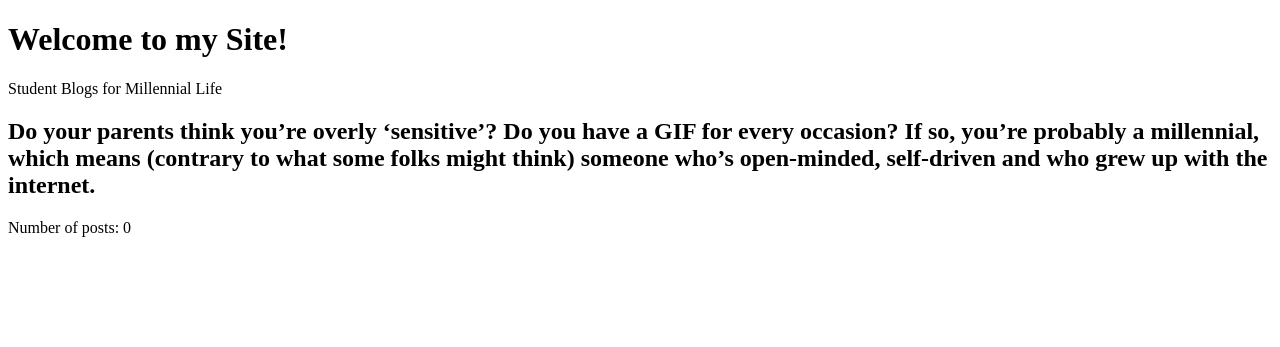
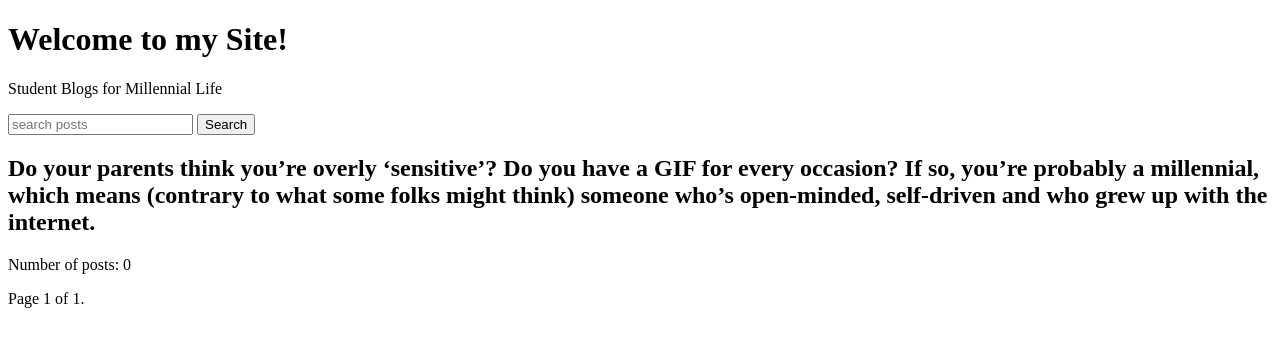
Before and after one commit to taksandes26/myblog, a Django app: page / in a window 1280 px wide. Shown: the top 347 px of the page. Run offline with Django 5.2, Linux system fonts and the light colour scheme; data that the repository does not hold is empty.

Commit message:
updated templates added search_post view and url

```diff
--- a/posts/templates/posts/post_detail.html
+++ b/posts/templates/posts/post_detail.html
@@ -10,10 +10,14 @@
 <p>{{ post.publish }}</p>
 <hr>
 <p>{{ post.content }}</p>
+
 {% include 'snippets/comment_form.html' %}
+
 {% with comments.count as total_comments %}
 <h2>Total Comments: {{total_comments }}</h2>
 {% endwith %}
+
+<p><a href="{% url 'share_post' post_id=post.id %}">Share Post</a> </p>
 
 {% for comment in comments %}
     <p>{{ comment.name }} - {{ comment.email }}</p>
--- a/posts/templates/posts/post_list.html
+++ b/posts/templates/posts/post_list.html
@@ -7,20 +7,40 @@
 <h1>Welcome to my Site!</h1>
 <p>Student Blogs for Millennial Life</p>
 <p>
+<form method="get" action="{% url 'search_post' %}">
+    <input type="text" name="query" placeholder="search posts">
+    <input type="submit" value="Search">
+</form>
     <h2>Do your parents think you’re overly ‘sensitive’? Do you have a GIF for every occasion?
     If so, you’re probably a millennial, which means (contrary to what some folks might think)
     someone who’s open-minded, self-driven and who grew up with the internet.
     </h2>
 </p>
+
 {% with all_posts.count as total_post  %}
     <p>Number of posts: {{ total_post }}</p>
     {% endwith %}
-{% for p in all_posts %}
+{% for p in page_obj %}
     <h2><a href="{{p.get_absolute_url}}"> {{ p.title }}</a></h2>
     <p>posted on {{ p.publish }}</p>
     <p>by {{ p.author }}</p>
     <p>{{ p.content|truncatewords:10 }}<a href="{{p.get_absolute_url}}">Read More...</a></p>
 {% endfor %}
 
+<div>
+    <span>
+        {% if page_obj.has_previous %}
+        <a href="?page={{ posts.previous_page_number }}">previous</a>
+        {% endif %}
+    </span>
+    <span>
+        Page {{page_obj.number}} of {{ page_obj.paginator.num_pages }}.
+    </span>
+    <span>
+        {% if page_obj.has_next %}
+        <a href="?page={{ page_obj.next_page_number }}">next</a>
+        {% endif %}
+    </span>
+</div>
 </body>
 </html>
--- a/posts/templates/snippets/comment_form.html
+++ b/posts/templates/snippets/comment_form.html
@@ -1,6 +1,6 @@
 <h2>Add a comment</h2>
-<form action="{% url 'post_comment' post.id %}" method="post">
+<form action="{% url 'post_comment' post.id  %}" method="post">
     {% csrf_token %}
-    {{ form.as_p }}
+    {{ comment_form.as_p }}
     <input type="submit" value="Add Comment">
 </form>
--- a/posts/urls.py
+++ b/posts/urls.py
@@ -1,10 +1,12 @@
 from django.urls import path
 
 from . import views
-from .views import post_list, post_details, post_comment
+from .views import post_list, post_details, post_comment, share_post, search_post
 
 urlpatterns = [
     path('', post_list, name='post_list'),
     path('post/<int:year>/<int:month>/<int:day>/<slug:post_slug>/', post_details, name='post_details'),
-    path('<int:post_id>/comment/', post_comment, name='post_comment')
+    path('<int:post_id>/comment/', post_comment, name='post_comment'),
+    path('<int:post_id>/share/', share_post, name='share_post'),
+    path('search/', search_post, name='search_post')
 ]
--- a/posts/views.py
+++ b/posts/views.py
@@ -1,12 +1,25 @@
 from django.http import HttpResponse
 from django.shortcuts import render, get_object_or_404
 from .models import Post, Comment
-from .forms import CommentModelForm
+from .forms import CommentModelForm,EmailPostForm
+from django.core.paginator import Paginator,PageNotAnInteger
+from django.core.mail import send_mail
+from django.db.models import Q
 
 
 def post_list(request):
     posts = Post.objects.filter(status='published')
-    return render(request, 'posts/post_list.html', context={'all_posts': posts})
+
+    try:
+        posts_per_page = 3
+        paginator = Paginator(object_list=posts,per_page=posts_per_page)
+        page_number = request.GET.get('page',1)
+        page_obj = paginator.page(page_number)
+        return render(request, 'posts/post_list.html', context={'page_obj':page_obj, 'all_posts': posts})
+
+    except PageNotAnInteger:
+        page_obj = paginator.page(1)
+
 
 
 def post_details(request, year, month, day, post_slug):
@@ -42,3 +55,33 @@ def post_comment(request, post_id):
 
         else:
             (comment_form.errors)
+
+def share_post(request, post_id):
+    post=get_object_or_404(Post, id=post_id)
+    if request.method == 'POST':
+        form = EmailPostForm(request.POST)
+        sent = False # sent variable to track whether the email has been sent.
+        if form.is_valid():
+            cd = form.cleaned_data #dictionary of cleaned data from EmailPostForm If the form is valid, extract the cleaned data from the form.
+            post_url = request.build_absolute_uri(post.get_absolute_url()) # Generate the absolute URL which  included in the email.
+            subject = f"{cd['name']} recommends you read {post.title}"
+            message = f"Read {post.title} at {post_url} \n\n{cd['name']}'s comments: {cd['comments']}"
+            send_mail(subject=subject,message=message,from_email=cd['email'], recipient_list=[cd['to']])
+            sent = True
+            return render(request,'posts/share.html',context={'post':post,'form':form,'sent':sent})
+        else:
+            print(form.errors)
+            return HttpResponse('Invalid form')
+
+    else:
+        form = EmailPostForm()
+        return render(request, 'posts/share.html', context={'post': post, 'form': form})
+
+
+def search_post(request):
+    query = request.GET.get('query')
+    searched_post = Post.objects.filter(
+        Q(title__icontains=query)|Q(content__icontains=query)|
+        Q(author__username__icontains=query)
+    ).distinct()
+    return render(request,'posts/search.html',context={'posts':searched_post,'query':query})
```
Also changed, not shown: myblog/settings.py (+7 -6 lines), posts/forms.py (+8 -2 lines), posts/templates/posts/search.html (added, +17 -0 lines), posts/templates/posts/share.html (added, +20 -0 lines).
